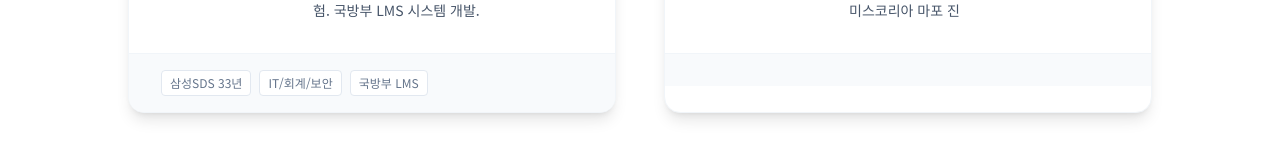
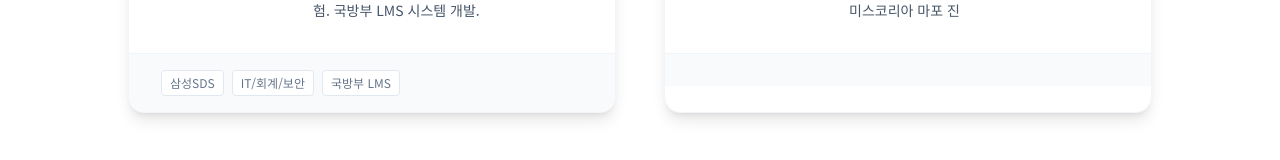
Before and after one commit to CHEULHOYANG/YS_Honers, a Next.js app: page /team in a window 1280 px wide. Shown: the part 461-621 px from the top of the page. Built offline with nearby package versions, Linux system fonts and the light colour scheme.

Commit message:
Update member label for 양철호
Removed the years from the Samsung SDS label for a specific member.

```diff
--- a/app/team/page.tsx
+++ b/app/team/page.tsx
@@ -56,7 +56,7 @@ export default async function TeamPage() {
                         <div className="bg-slate-50 px-8 py-4 border-t border-slate-100 flex gap-2 flex-wrap">
                             {member.name.includes("양철호") && (
                                 <>
-                                    <span className="px-2 py-1 bg-white border rounded text-xs text-slate-500">삼성SDS 33년</span>
+                                    <span className="px-2 py-1 bg-white border rounded text-xs text-slate-500">삼성SDS </span>
                                     <span className="px-2 py-1 bg-white border rounded text-xs text-slate-500">IT/회계/보안</span>
                                     <span className="px-2 py-1 bg-white border rounded text-xs text-slate-500">국방부 LMS</span>
                                 </>
```
